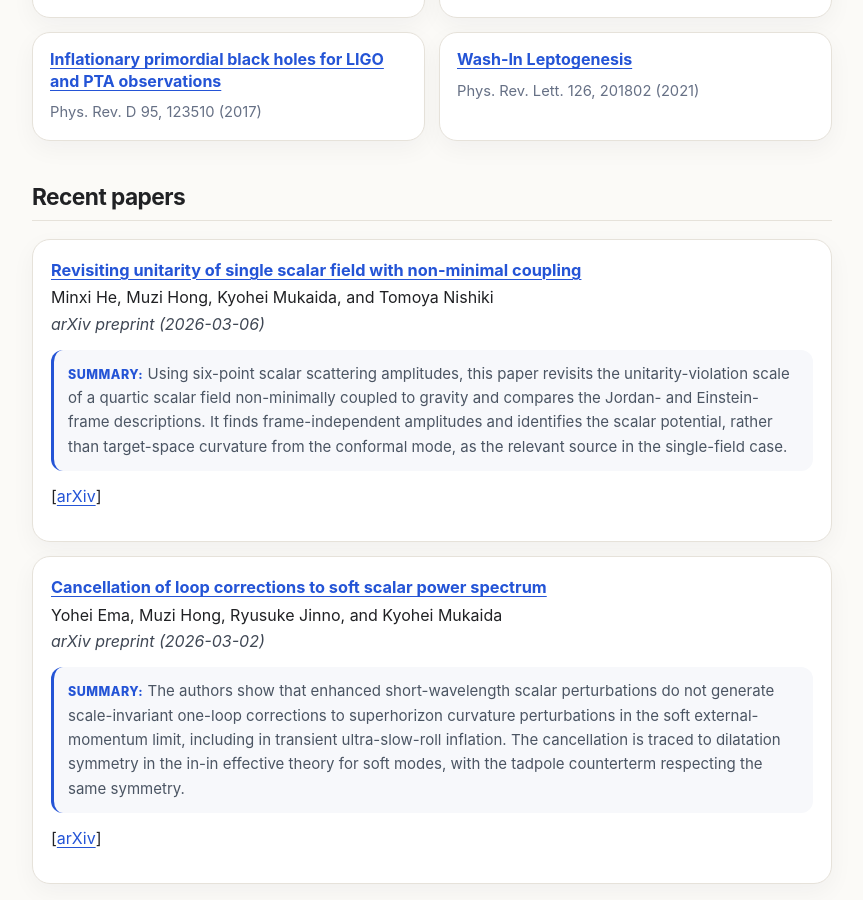
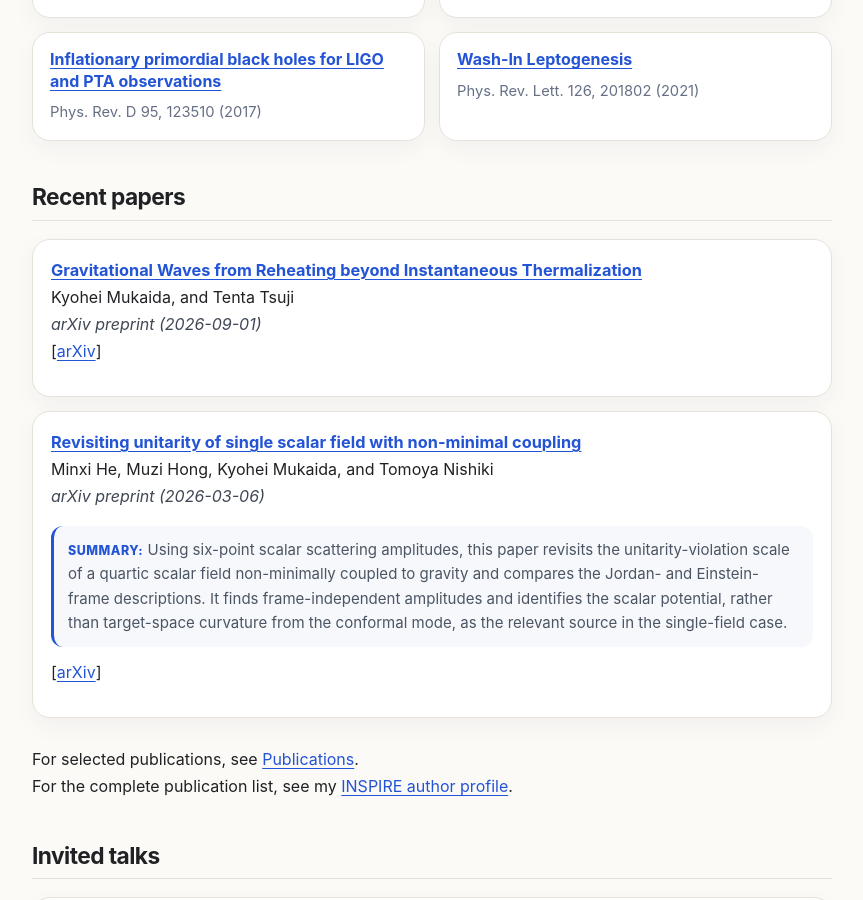
Before and after one commit to kyoheimukaida/kyoheimukaida.github.io, a Jekyll site: the page built from index.md, in a window 1280 px wide and 900 px high, scrolled down 663 px. Shown: the whole window, without its empty margins (142-1005 px from the left). Built offline with Jekyll 4.4.1, drawn with Linux system fonts in a browser that asks for light colours.

Commit message:
Update recent papers

```diff
--- a/index.md
+++ b/index.md
@@ -54,17 +54,16 @@ title: Home
 <div class="card-list" markdown="1">
 
 <!-- recent-papers:start -->
+- **[Gravitational Waves from Reheating beyond Instantaneous Thermalization](https://arxiv.org/abs/2609.01480)**
+  Kyohei Mukaida, and Tenta Tsuji
+  *arXiv preprint (2026-09-01)*
+  [[arXiv](https://arxiv.org/abs/2609.01480)]
+
 - **[Revisiting unitarity of single scalar field with non-minimal coupling](https://arxiv.org/abs/2603.06296)**
   Minxi He, Muzi Hong, Kyohei Mukaida, and Tomoya Nishiki
   *arXiv preprint (2026-03-06)*
   <p class="paper-summary"><strong class="summary-label">Summary:</strong> Using six-point scalar scattering amplitudes, this paper revisits the unitarity-violation scale of a quartic scalar field non-minimally coupled to gravity and compares the Jordan- and Einstein-frame descriptions. It finds frame-independent amplitudes and identifies the scalar potential, rather than target-space curvature from the conformal mode, as the relevant source in the single-field case.</p>
   [[arXiv](https://arxiv.org/abs/2603.06296)]
-
-- **[Cancellation of loop corrections to soft scalar power spectrum](https://arxiv.org/abs/2603.01961)**
-  Yohei Ema, Muzi Hong, Ryusuke Jinno, and Kyohei Mukaida
-  *arXiv preprint (2026-03-02)*
-  <p class="paper-summary"><strong class="summary-label">Summary:</strong> The authors show that enhanced short-wavelength scalar perturbations do not generate scale-invariant one-loop corrections to superhorizon curvature perturbations in the soft external-momentum limit, including in transient ultra-slow-roll inflation. The cancellation is traced to dilatation symmetry in the in-in effective theory for soft modes, with the tadpole counterterm respecting the same symmetry.</p>
-  [[arXiv](https://arxiv.org/abs/2603.01961)]
 <!-- recent-papers:end -->
 
 </div>
```
